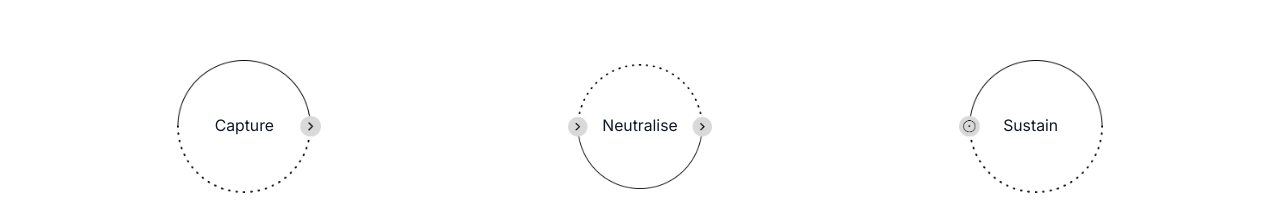
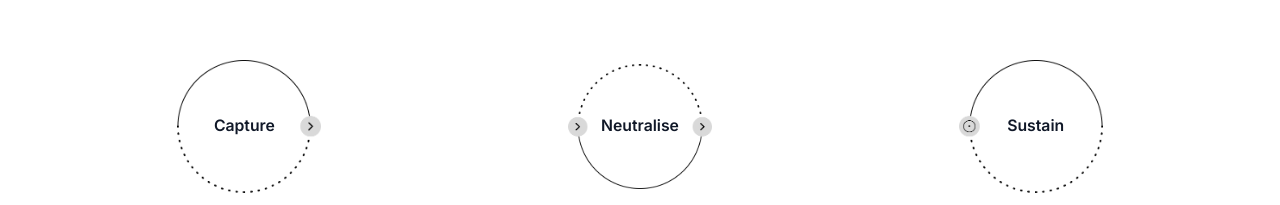
Before and after one commit to adyeetya/air-purifier, a Next.js app: page / in a window 1280 px wide. Shown: the part 4106-4311 px from the top of the page. Built offline with nearby package versions, Linux system fonts and the light colour scheme.

Commit message:
final v2

```diff
--- a/src/components/HowWeWork.jsx
+++ b/src/components/HowWeWork.jsx
@@ -104,8 +104,8 @@ const HowWeWork = () => {
                                         className="w-full h-full object-contain"
                                     />
                                     {/* Name Overlay - Centered on image */}
-                                    <div className={`absolute inset-0 flex items-center justify-center ${step.id === 1 ? 'translate-x-[-5px]' : ''}`}>
-                                        <span className="text-sm font- text-gray-900">
+                                    <div className={`absolute inset-0 flex items-center justify-center ${step.id === 1 ? 'translate-x-[-5px]' : ''} ${step.id === 3 ? 'translate-x-[5px]' : ''}`}>
+                                        <span className="text-sm font-semibold text-gray-900">
                                             {step.name}
                                         </span>
                                     </div>
--- a/src/components/StatsSection.jsx
+++ b/src/components/StatsSection.jsx
@@ -91,7 +91,7 @@ const StatsSection = () => {
                   alt="AQI"
                   width={300}
                   height={250}
-                  className="w-full h-auto object-contain opacity-80"
+                  className="w-full h-auto object-contain opacity-50"
                   priority
                 />
               </div>
```
